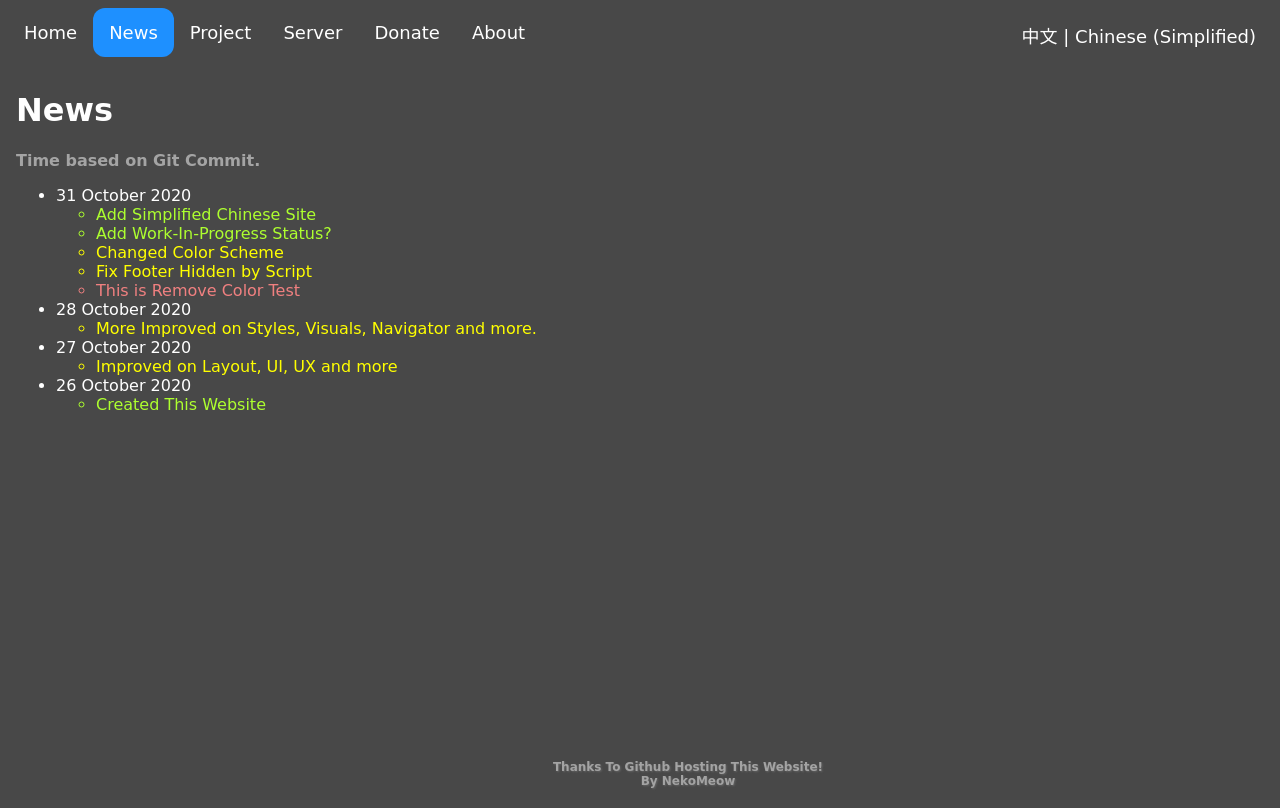
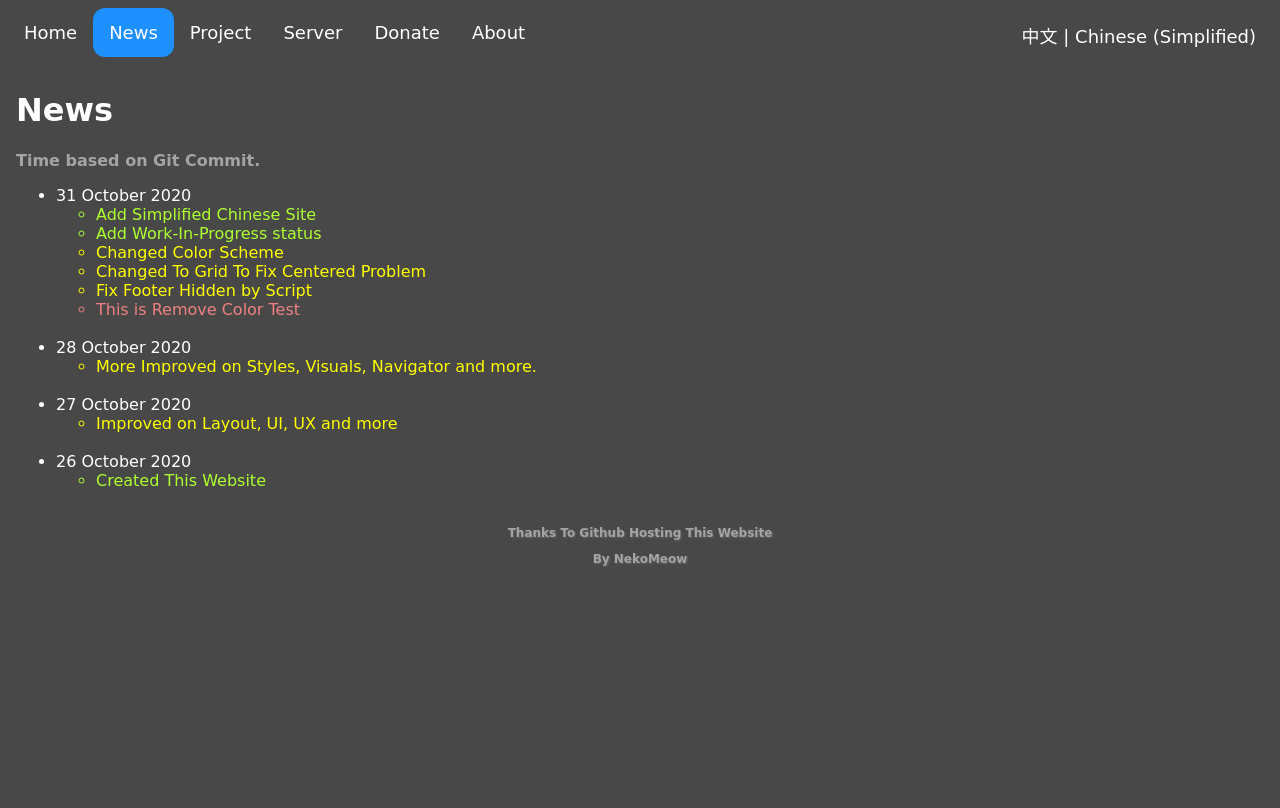
Before and after one commit to HowToDoThis/HowToDoThis.github.io, a PHP site: page / in a window 1280 px wide, after a click on "News". After the commit the page ends 567 px from the top, so only its background shows below. Run offline with PHP 8.4, Linux system fonts and the light colour scheme.

Commit message:
Fix Style again

```diff
--- a/css/nav.css
+++ b/css/nav.css
@@ -1,7 +1,9 @@
 .topnav {
     border-radius: 12px;
+
     overflow: hidden;
     list-style-type: none;
+
     margin: 0;
     padding: 0;
 }
@@ -66,7 +68,7 @@
     float: right;
 }
 
-@media screen and (max-width: 600px) {
+@media screen and (max-width: 650px) {
     .topnav a.navBtn:not(:first-child) {
         display: none;
     }
--- a/css/style.css
+++ b/css/style.css
@@ -2,17 +2,27 @@
     font-family: "Noto Sans SC", "Comic Neue", cursive;
 }
 
-body, html {
+html {
+    font-family: "Comic Sans MS", "Comic Neue", cursive;
+}
+
+header {
+    min-height: 48px;
+}
+
+body {
+    display: grid;
     height: 100%;
     background-color: #484848;
     color: white;
-    font-family: "Comic Sans MS", "Comic Neue", cursive;
 }
 
 footer {
-    font-family: "Comic Sans MS", "Comic Neue", cursive;
-    margin: 0;
+    clear: both;
+    position: relative;
+
     text-align: center;
+
     opacity: 50%;
     font-size: 12px;
     text-shadow: 1px 1px 2px gray ;
--- a/index.html
+++ b/index.html
@@ -22,7 +22,7 @@
     <script src="script/updatePage.js"></script>
   </head>
 
-  <body>
+  <header>
     <nav class="topnav" id="topNav">
       <a href="#" onclick="return updatePage('Home')" class="navBtn active"><span>Home</span></a>
       <a href="#" onclick="return updatePage('News')" class="navBtn" ><span>News</span></a>
@@ -36,7 +36,9 @@
         <i class="fa fa-bars"></i>
       </a>
     </nav>
+  </header>
 
+  <body>
     <div class="page" id="Home">
 
       <h1>Bello! Welcome To Xein(NekoMeow) Personal Website</h1>
@@ -53,26 +55,30 @@
         <li>31 October 2020</li>
         <ul class="xein-add">
           <li>Add Simplified Chinese Site</li>
-          <li>Add Work-In-Progress Status?</li>
+          <li>Add Work-In-Progress status</li>
         </ul>
         <ul class="xein-fix">
           <li>Changed Color Scheme</li>
+          <li>Changed To Grid To Fix Centered Problem</li>
           <li>Fix Footer Hidden by Script</li>
         </ul>
         <ul class="xein-remove">
           <li>This is Remove Color Test</li>
         </ul>
 
+        <br>
         <li>28 October 2020</li>
         <ul class="xein-fix">
           <li>More Improved on Styles, Visuals, Navigator and more.</li>
         </ul>
 
+        <br>
         <li>27 October 2020</li>
         <ul class="xein-fix">
           <li>Improved on Layout, UI, UX and more</li>
         </ul>
 
+        <br>
         <li>26 October 2020</li>
         <ul class="xein-add">
           <li>Created This Website</li>
@@ -122,10 +128,8 @@
   </body>
 
   <footer>
-    <ul style="position: relative;">
-      <p style="position: fixed; width:100%; bottom: 14px;"><strong>Thanks To Github Hosting This Website!</strong></p>
-      <p style="position: fixed; width:100%; bottom: 0;"><strong>By NekoMeow</strong></p>
-    </ul>
+    <p><strong>Thanks To Github Hosting This Website</strong></p>
+    <p><strong>By NekoMeow</strong></p>
   </footer>
 
 </html>
```
Also changed, not shown: zh-cn/index.html (+6 -4 lines).
